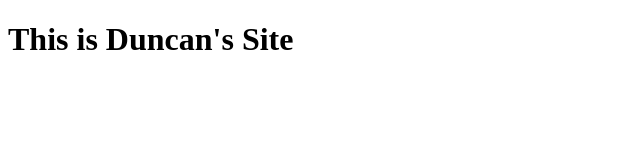
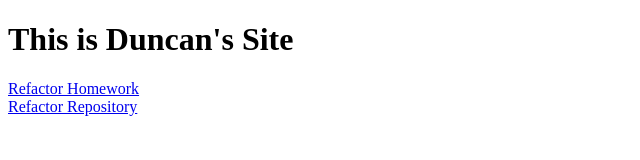
Before and after one commit to DTrombla/DTrombla.github.io, a plain HTML site: page index.html in a window 1280 px wide. Shown: the whole page, without its empty margins (0-640 px from the left). Drawn offline with Linux system fonts and the light colour scheme.

Commit message:
added hw and repo links

```diff
--- a/index.html
+++ b/index.html
@@ -7,5 +7,11 @@
 </head>
 <body>
     <h1>This is Duncan's Site</h1>
+   <div>
+       <a target="_blank" href="https://dtrombla.github.io/Refactor-HW/">Refactor Homework</a>
+    </div>
+    <div>
+        <a target="_blank" href="https://github.com/DTrombla/Refactor-HW">Refactor Repository</a>
+    </div>
 </body>
 </html>
```
